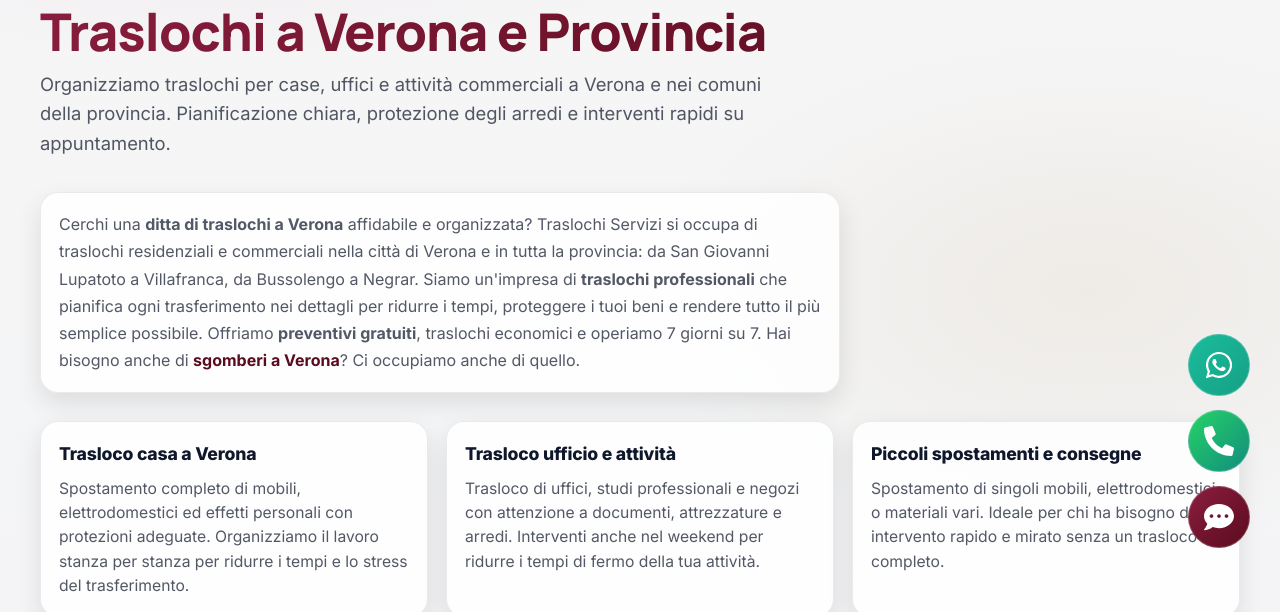
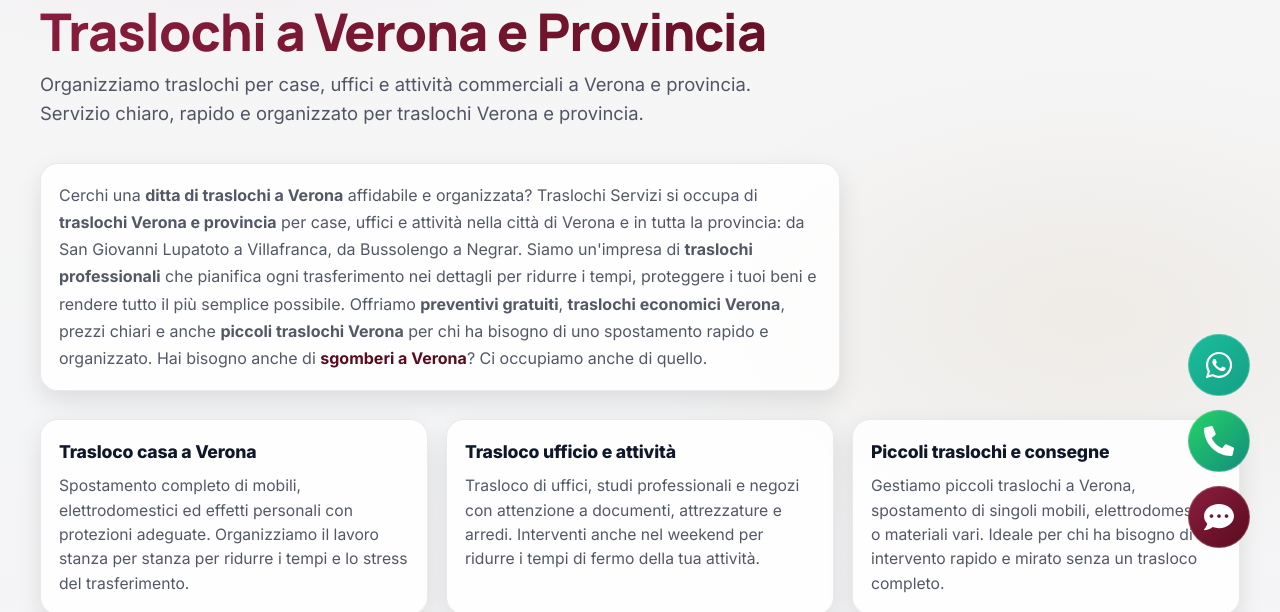
Before and after one commit to odiseanik03/TraslochiServizi, a Next.js app: page /traslochi-verona in a window 1280 px wide. Shown: the part 222-834 px from the top of the page. Built offline with nearby package versions, Linux system fonts and the light colour scheme; no server answers.

Commit message:
Strengthen Verona service SEO terms

```diff
--- a/app/sgomberi-verona/ServicePage.js
+++ b/app/sgomberi-verona/ServicePage.js
@@ -10,7 +10,7 @@
       subtitle="Sgomberi professionali"
       description="Servizio completo di sgomberi a Verona e in tutta la provincia. Sgomberiamo appartamenti, cantine, soffitte, garage, magazzini e locali commerciali con interventi rapidi, organizzati e trasparenti."
       whatsappText="Ciao, vorrei un preventivo per uno sgombero a Verona o zone limitrofe. Grazie!"
-      introText="Cerchi una <strong>ditta di sgomberi a Verona</strong> seria e affidabile? Traslochi Servizi è il punto di riferimento per lo sgombero di ogni tipo di spazio nella città di Verona e in tutta la provincia. Che si tratti di uno <a href='/sgomberi-appartamenti-verona' style='color:var(--primary);font-weight:700'>sgombero appartamenti</a>, una cantina piena di oggetti accumulati, un <a href='/svuotamento-garage-verona' style='color:var(--primary);font-weight:700'>garage ingombro</a> o un <a href='/svuotamento-magazzini-verona' style='color:var(--primary);font-weight:700'>magazzino commerciale</a>, ci occupiamo di tutto con metodo e professionalità. Operiamo 7 giorni su 7, con <strong>preventivi gratuiti</strong> e senza sorprese. Hai bisogno anche di un <a href='/traslochi-verona' style='color:var(--primary);font-weight:700'>trasloco a Verona</a>? Gestiamo anche quello."
+      introText="Cerchi una <strong>ditta di sgomberi a Verona</strong> seria e affidabile? Traslochi Servizi è il punto di riferimento per lo sgombero di ogni tipo di spazio nella città di Verona e in tutta la provincia. Che si tratti di uno <a href='/sgomberi-appartamenti-verona' style='color:var(--primary);font-weight:700'>sgombero appartamenti</a>, una cantina piena di oggetti accumulati, un <a href='/svuotamento-garage-verona' style='color:var(--primary);font-weight:700'>garage ingombro</a> o un <a href='/svuotamento-magazzini-verona' style='color:var(--primary);font-weight:700'>magazzino commerciale</a>, ci occupiamo di tutto con metodo e professionalità. Se stai cercando <strong>sgomberi Verona gratis</strong>, sappi che con noi hai sempre <strong>PREVENTIVO GRATUITO</strong> e senza impegno, con valutazione chiara del lavoro prima dell'intervento. Hai bisogno anche di un <a href='/traslochi-verona' style='color:var(--primary);font-weight:700'>trasloco a Verona</a>? Gestiamo anche quello."
       details={[
         {
           title: "Sgombero appartamenti a Verona",
@@ -47,6 +47,10 @@
           a: "Il prezzo dipende dal tipo di locale, dalla quantità di materiale e dalla difficoltà degli accessi. Offriamo preventivi gratuiti e senza impegno.",
         },
         {
+          q: "Offrite anche sgomberi Verona gratis?",
+          a: "Lo sgombero viene sempre valutato in base al lavoro richiesto, ma con Traslochi Servizi hai sempre un PREVENTIVO GRATUITO e senza impegno prima di decidere.",
+        },
+        {
           q: "Siete disponibili anche nel weekend per gli sgomberi?",
           a: "Sì, operiamo 7 giorni su 7, anche nel weekend e nei festivi, su appuntamento.",
         },
--- a/app/sgombero-cantine-verona/ServicePage.js
+++ b/app/sgombero-cantine-verona/ServicePage.js
@@ -8,9 +8,9 @@
       slug="sgombero-cantine-verona"
       title="Sgombero Cantine a Verona e Provincia"
       subtitle="Svuotamento cantine"
-      description="Svuotamento e sgombero cantine a Verona e nei comuni limitrofi. Rimozione di materiali ingombranti, vecchi mobili e oggetti accumulati nel tempo, anche in spazi con accessi difficili."
+      description="Svuotamento e sgombero cantine Verona e nei comuni limitrofi. Rimozione di materiali ingombranti, vecchi mobili e oggetti accumulati nel tempo, anche in spazi con accessi difficili."
       whatsappText="Ciao, vorrei un preventivo per uno sgombero cantina a Verona o zone limitrofe. Grazie!"
-      introText="La cantina è spesso il luogo dove si accumulano anni di oggetti inutilizzati. Se hai bisogno di <strong>sgomberare una cantina a Verona</strong>, ci pensiamo noi. Lavoriamo anche in spazi con accessi limitati, scale strette e soffitti bassi. Il risultato? Una cantina libera, pulita e riutilizzabile. Servizio disponibile a Verona città e in tutti i comuni della provincia. Offriamo anche <a href='/sgomberi-verona' style='color:var(--primary);font-weight:700'>sgomberi completi a Verona</a> e <a href='/traslochi-verona' style='color:var(--primary);font-weight:700'>traslochi professionali</a>."
+      introText="La cantina è spesso il luogo dove si accumulano anni di oggetti inutilizzati. Se hai bisogno di <strong>sgombero cantine Verona</strong> o di <strong>sgomberare una cantina a Verona</strong>, ci pensiamo noi. Lavoriamo anche in spazi con accessi limitati, scale strette e soffitti bassi. Il risultato? Una cantina libera, pulita e riutilizzabile. Servizio disponibile a Verona città e in tutti i comuni della provincia. Offriamo anche <a href='/sgomberi-verona' style='color:var(--primary);font-weight:700'>sgomberi completi a Verona</a> e <a href='/traslochi-verona' style='color:var(--primary);font-weight:700'>traslochi professionali</a>."
       details={[
         {
           title: "Accessi difficili e spazi stretti",
--- a/app/traslochi-verona/ServicePage.js
+++ b/app/traslochi-verona/ServicePage.js
@@ -8,9 +8,9 @@
       slug="traslochi-verona"
       title="Traslochi a Verona e Provincia"
       subtitle="Traslochi professionali"
-      description="Organizziamo traslochi per case, uffici e attività commerciali a Verona e nei comuni della provincia. Pianificazione chiara, protezione degli arredi e interventi rapidi su appuntamento."
+      description="Organizziamo traslochi per case, uffici e attività commerciali a Verona e provincia. Servizio chiaro, rapido e organizzato per traslochi Verona e provincia."
       whatsappText="Ciao, vorrei un preventivo per un trasloco a Verona o zone limitrofe. Grazie!"
-      introText="Cerchi una <strong>ditta di traslochi a Verona</strong> affidabile e organizzata? Traslochi Servizi si occupa di traslochi residenziali e commerciali nella città di Verona e in tutta la provincia: da San Giovanni Lupatoto a Villafranca, da Bussolengo a Negrar. Siamo un'impresa di <strong>traslochi professionali</strong> che pianifica ogni trasferimento nei dettagli per ridurre i tempi, proteggere i tuoi beni e rendere tutto il più semplice possibile. Offriamo <strong>preventivi gratuiti</strong>, traslochi economici e operiamo 7 giorni su 7. Hai bisogno anche di <a href='/sgomberi-verona' style='color:var(--primary);font-weight:700'>sgomberi a Verona</a>? Ci occupiamo anche di quello."
+      introText="Cerchi una <strong>ditta di traslochi a Verona</strong> affidabile e organizzata? Traslochi Servizi si occupa di <strong>traslochi Verona e provincia</strong> per case, uffici e attività nella città di Verona e in tutta la provincia: da San Giovanni Lupatoto a Villafranca, da Bussolengo a Negrar. Siamo un'impresa di <strong>traslochi professionali</strong> che pianifica ogni trasferimento nei dettagli per ridurre i tempi, proteggere i tuoi beni e rendere tutto il più semplice possibile. Offriamo <strong>preventivi gratuiti</strong>, <strong>traslochi economici Verona</strong>, prezzi chiari e anche <strong>piccoli traslochi Verona</strong> per chi ha bisogno di uno spostamento rapido e organizzato. Hai bisogno anche di <a href='/sgomberi-verona' style='color:var(--primary);font-weight:700'>sgomberi a Verona</a>? Ci occupiamo anche di quello."
       details={[
         {
           title: "Trasloco casa a Verona",
@@ -21,8 +21,8 @@
           text: "Trasloco di uffici, studi professionali e negozi con attenzione a documenti, attrezzature e arredi. Interventi anche nel weekend per ridurre i tempi di fermo della tua attività.",
         },
         {
-          title: "Piccoli spostamenti e consegne",
-          text: "Spostamento di singoli mobili, elettrodomestici o materiali vari. Ideale per chi ha bisogno di un intervento rapido e mirato senza un trasloco completo.",
+          title: "Piccoli traslochi e consegne",
+          text: "Gestiamo piccoli traslochi a Verona, spostamento di singoli mobili, elettrodomestici o materiali vari. Ideale per chi ha bisogno di un intervento rapido e mirato senza un trasloco completo.",
         },
         {
           title: "Imballaggio e protezione",
@@ -34,13 +34,17 @@
         },
         {
           title: "Preventivo gratuito e trasparente",
-          text: "Prima di ogni trasloco forniamo un preventivo chiaro e dettagliato, senza costi nascosti. Quello che concordiamo è quello che paghi, senza sorprese.",
+          text: "Prima di ogni trasloco forniamo un preventivo chiaro e dettagliato, con prezzi trasparenti e senza costi nascosti. Quello che concordiamo è quello che paghi, senza sorprese.",
         },
       ]}
       faq={[
         {
           q: "Quanto costa un trasloco a Verona?",
-          a: "Il costo dipende dalla quantità di mobili, dalla distanza e dal piano. Offriamo preventivi gratuiti e senza impegno. Contattaci per un preventivo personalizzato.",
+          a: "Il costo dipende dalla quantità di mobili, dalla distanza e dal piano. Offriamo preventivi gratuiti, prezzi chiari e senza impegno. Contattaci per un preventivo personalizzato.",
+        },
+        {
+          q: "Fate anche piccoli traslochi a Verona?",
+          a: "Sì, realizziamo anche piccoli traslochi a Verona e provincia per singoli mobili, elettrodomestici, scatoloni o piccoli trasferimenti domestici e professionali.",
         },
         {
           q: "Fate traslochi anche nel weekend?",
--- a/app/traslochi-verona/page.js
+++ b/app/traslochi-verona/page.js
@@ -5,14 +5,23 @@
 export const metadata = {
   title: "Traslochi a Verona e Provincia | Ditta Traslochi Professionali",
   description:
-    "Ditta di traslochi professionali a Verona e provincia. Traslochi economici per casa, ufficio e attività. Preventivi gratuiti, protezione arredi, 7 giorni su 7. Anche servizio sgomberi.",
+    "Ditta di traslochi professionali a Verona e provincia. Traslochi economici, piccoli traslochi e traslochi per casa, ufficio e attività. Preventivi gratuiti, prezzi chiari, protezione arredi e interventi 7 giorni su 7.",
+  keywords: [
+    "traslochi verona",
+    "traslochi verona prezzi",
+    "traslochi verona e provincia",
+    "traslochi economici verona",
+    "piccoli traslochi verona",
+    "traslochi casa verona",
+    "traslochi ufficio verona",
+  ],
   alternates: {
     canonical: "/traslochi-verona",
   },
   openGraph: {
     title: "Traslochi a Verona e Provincia – Ditta Traslochi Servizi",
     description:
-      "Traslochi professionali ed economici a Verona e provincia: casa, ufficio, piccoli spostamenti. Ditta traslochi con preventivi gratuiti e interventi rapidi 7/7.",
+      "Traslochi professionali ed economici a Verona e provincia: casa, ufficio, piccoli traslochi e piccoli spostamenti. Prezzi chiari, preventivi gratuiti e interventi rapidi 7/7.",
     url: `${SITE_URL}/traslochi-verona`,
   },
 };
@@ -47,6 +56,14 @@
       },
       {
         "@type": "Question",
+        name: "Fate anche piccoli traslochi a Verona?",
+        acceptedAnswer: {
+          "@type": "Answer",
+          text: "Sì, realizziamo anche piccoli traslochi a Verona e provincia, oltre a piccoli spostamenti di mobili, elettrodomestici e arredi singoli con preventivo gratuito.",
+        },
+      },
+      {
+        "@type": "Question",
         name: "Fate traslochi anche nel weekend?",
         acceptedAnswer: {
           "@type": "Answer",
```
Also changed, not shown: app/sgomberi-verona/page.js (+18 -2 lines), app/sgombero-cantine-verona/page.js (+8 -2 lines).
